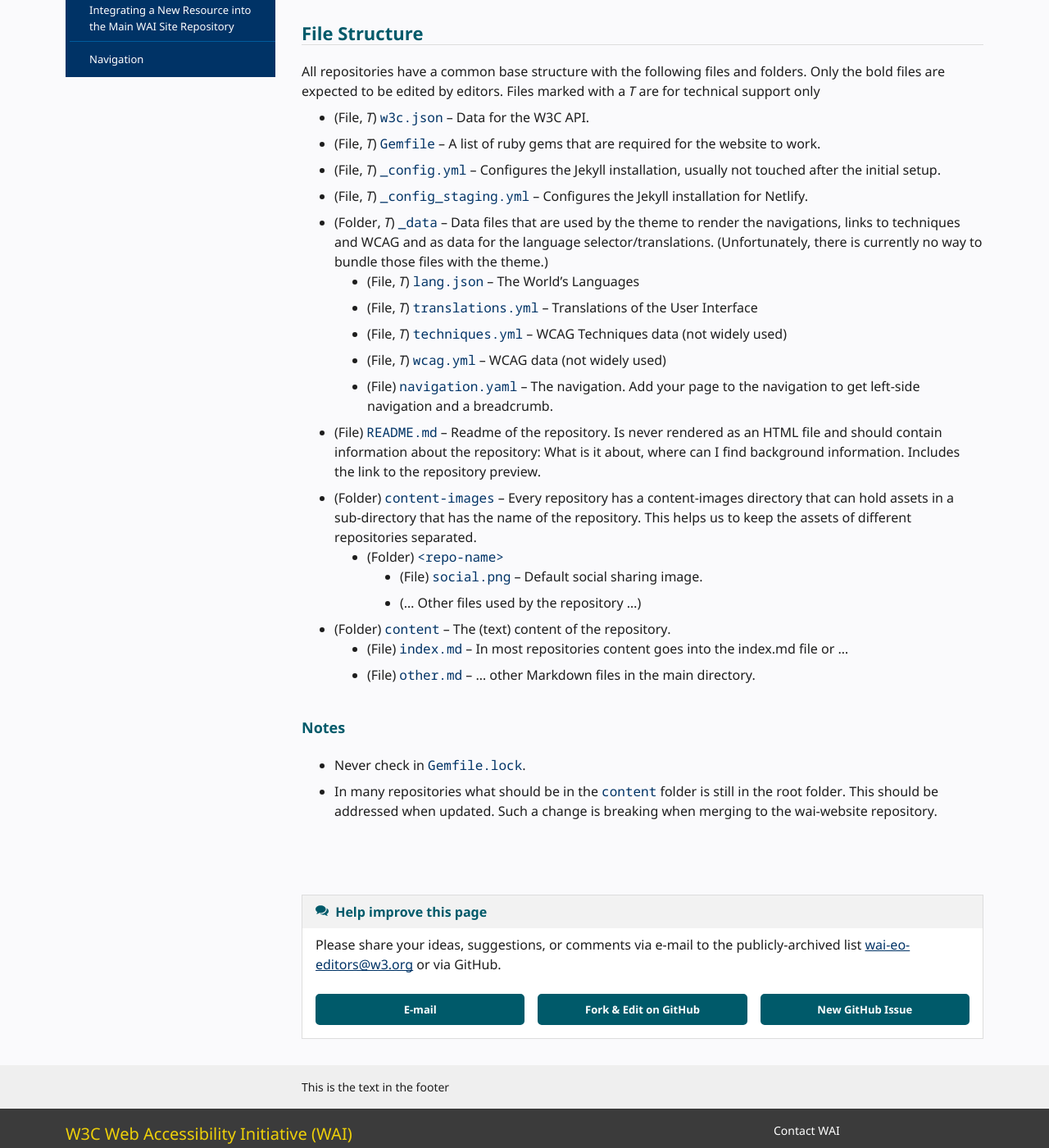
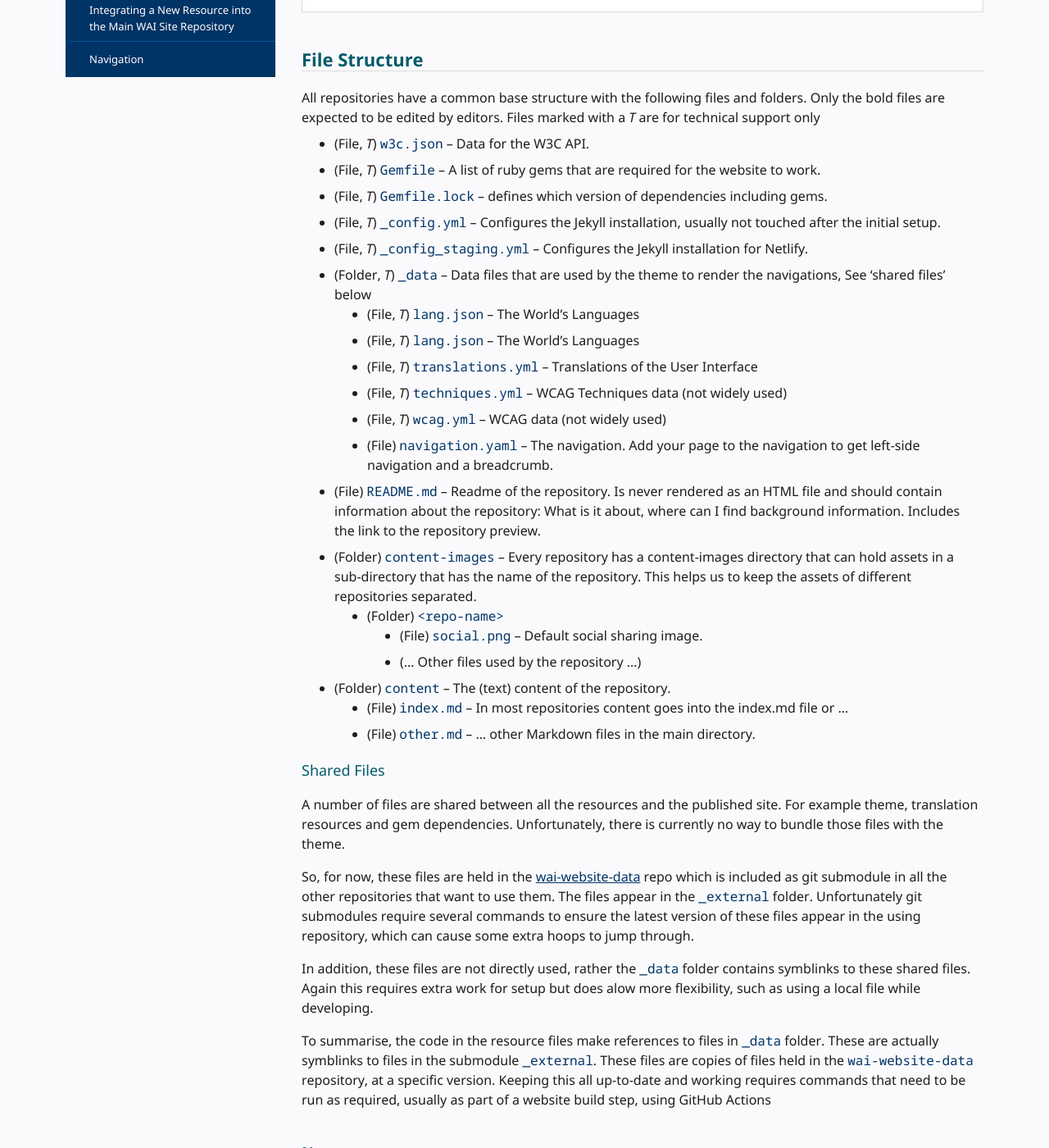
Before and after one commit to w3c/wai-website-theme, a Jekyll site: the page built from content/technical-files.md, in a window 1280 px wide and 1400 px high, scrolled down 569 px. Shown: the whole window at 82% size. Built offline with Jekyll 4.4.1, drawn with Linux system fonts in a browser that asks for light colours; cached includes are drawn as plain includes; comment, search, counter and statistics services are not loaded.

Commit message:
Update files notes for shared files

```diff
--- a/content/technical-files.md
+++ b/content/technical-files.md
@@ -37,12 +37,12 @@ Files marked with a _T_ are for technical support only
 
 -   (File, _T_) `w3c.json` – Data for the W3C API.
 -   (File, _T_) `Gemfile` – A list of ruby gems that are required for the website to work.
+-   (File, _T_) `Gemfile.lock` – defines which version of dependencies including gems.
 -   (File, _T_) `_config.yml` – Configures the Jekyll installation, usually not touched after the initial setup.
 -   (File, _T_) `_config_staging.yml` – Configures the Jekyll installation for Netlify.
 -   (Folder, _T_) `_data` – Data files that are used by the theme to render the
-    navigations, links to techniques and WCAG and as data for the
-    language selector/translations. (Unfortunately, there is currently
-    no way to bundle those files with the theme.)
+    navigations, See 'shared files' below
+    -   (File, _T_) `lang.json` – The World's Languages
     -   (File, _T_) `lang.json` – The World's Languages
     -   (File, _T_) `translations.yml` – Translations of the User Interface
     -   (File, _T_) `techniques.yml` – WCAG Techniques data (not widely used)
@@ -57,8 +57,16 @@ Files marked with a _T_ are for technical support only
   - (File) `index.md` – In most repositories content goes into the index.md file or …
   - (File) `other.md` – … other Markdown files in the main directory.
 
+#### Shared Files
+
+A number of files are shared between all the resources and the published site. For example theme,  translation resources and gem dependencies. Unfortunately, there is currently no way to bundle those files with the theme.
+
+So, for now, these files are held in the [wai-website-data](https://github.com/w3c/wai-website-data) repo which is included as git submodule in all the other repositories that want to use them. The files appear in the `_external` folder. Unfortunately git submodules require several commands to ensure the latest version of these files appear in the using repository, which can cause some extra hoops to jump through.
+
+In addition, these files are not directly used, rather the `_data` folder contains symblinks to these shared files. Again this requires extra work for setup but does alow more flexibility, such as using a local file while developing.
+
+To summarise, the code in the resource files make references to files in `_data` folder. These are actually symblinks to files in the submodule `_external`. These files are copies of files held in the `wai-website-data` repository, at a specific version. Keeping this all up-to-date and working requires commands that need to be run as required, usually as part of a website build step, using GitHub Actions
 
 ### Notes
 
-- Never check in `Gemfile.lock`.
 - In many repositories what should be in the `content` folder is still in the root folder. This should be addressed when updated. Such a change is breaking when merging to the wai-website repository.
```
